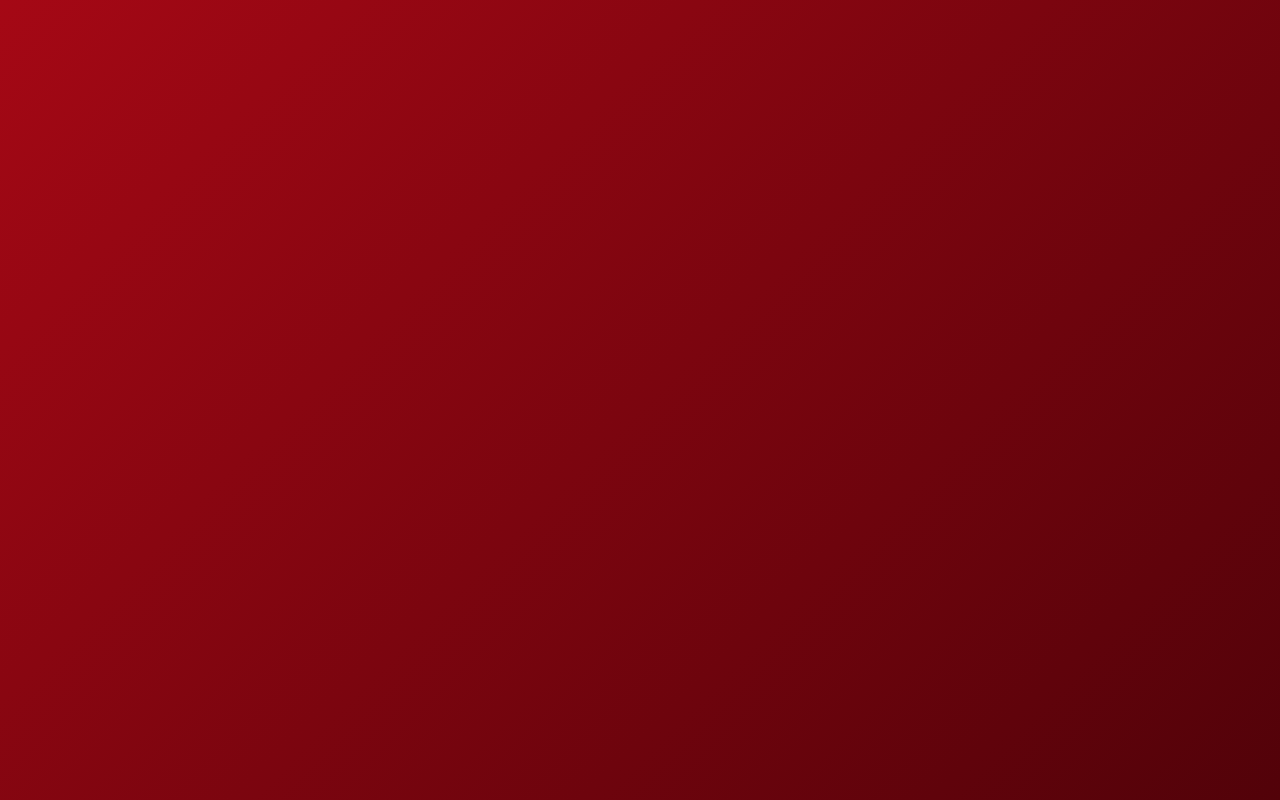
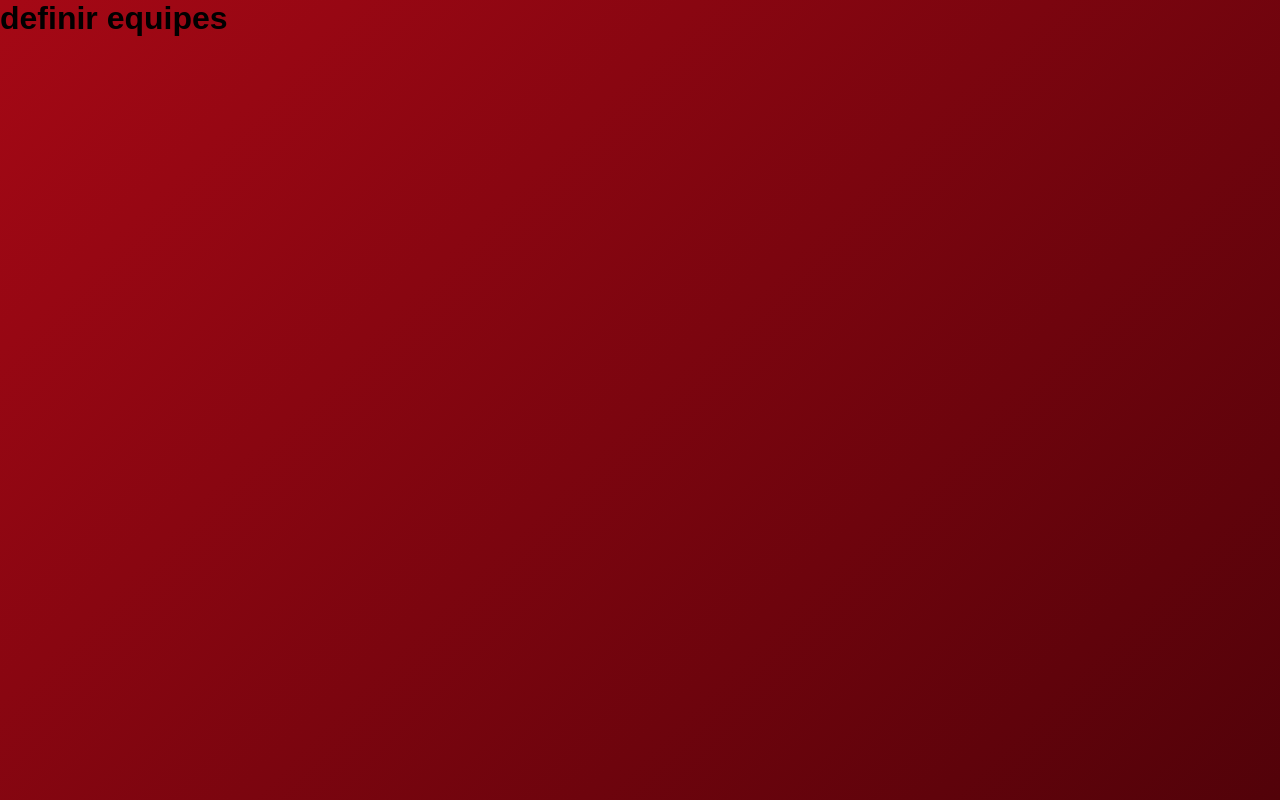
Before and after one commit to GabrielLNascimento/mimix, a React (Vite) app: page /setup in a window 1280 px wide. Before the commit this address had no page. Built offline with nearby package versions, Linux system fonts and the light colour scheme; a web font is replaced by a local one.

Commit message:
feat: new page SetupTeams

```diff
--- a/src/RoutersApp.jsx
+++ b/src/RoutersApp.jsx
@@ -2,12 +2,14 @@ import { BrowserRouter, Routes, Route } from "react-router"
 
 // pages
 import Home from "./pages/Home"
+import SetupTeams from "./pages/SetupTeams"
 
 const RoutersApp = () => {
     return <>
         <BrowserRouter>
             <Routes>
                 <Route path="/" element={<Home />} />
+                <Route path="/setup" element={<SetupTeams />} />
             </Routes>
         </BrowserRouter>
     </>
--- a/src/pages/Home/Home.css
+++ b/src/pages/Home/Home.css
@@ -28,9 +28,12 @@
     cursor: pointer;
     transition: .2s;
     box-shadow: var(--shadow);
+    font-family: Arial, Helvetica, sans-serif;
+    text-decoration: none;
 }
 
 .home-button:hover {
     background-color: var(--secondary-hover);
     transform: scale(1.1);
+
 }
--- a/src/pages/Home/index.jsx
+++ b/src/pages/Home/index.jsx
@@ -1,10 +1,11 @@
+import { Link } from 'react-router'
 import "./Home.css"
 
 const Home = () => {
     return <>
         <div className="home-container">
             <h1 className="home-title">Mimix</h1>
-            <button className="home-button">Jogar</button>
+            <Link className="home-button" to={"/setup"}>Jogar</Link>
             <button className="home-button">Informações</button>
         </div>
     </>
--- /dev/null
+++ b/src/pages/SetupTeams/index.jsx
@@ -0,0 +1,5 @@
+const SetupTeams = () => {
+    return <h1>definir equipes</h1>
+};
+
+export default SetupTeams;
```
